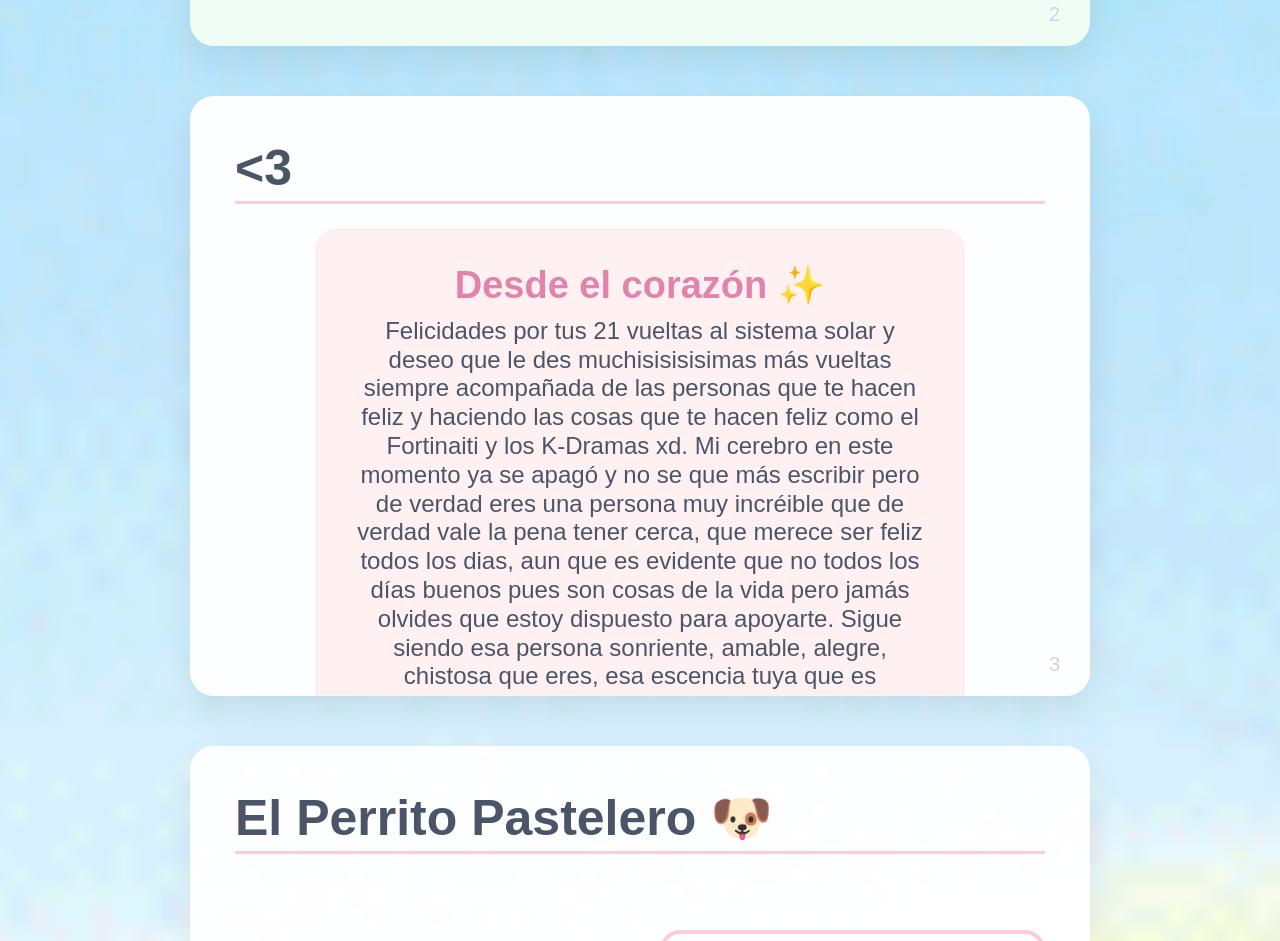
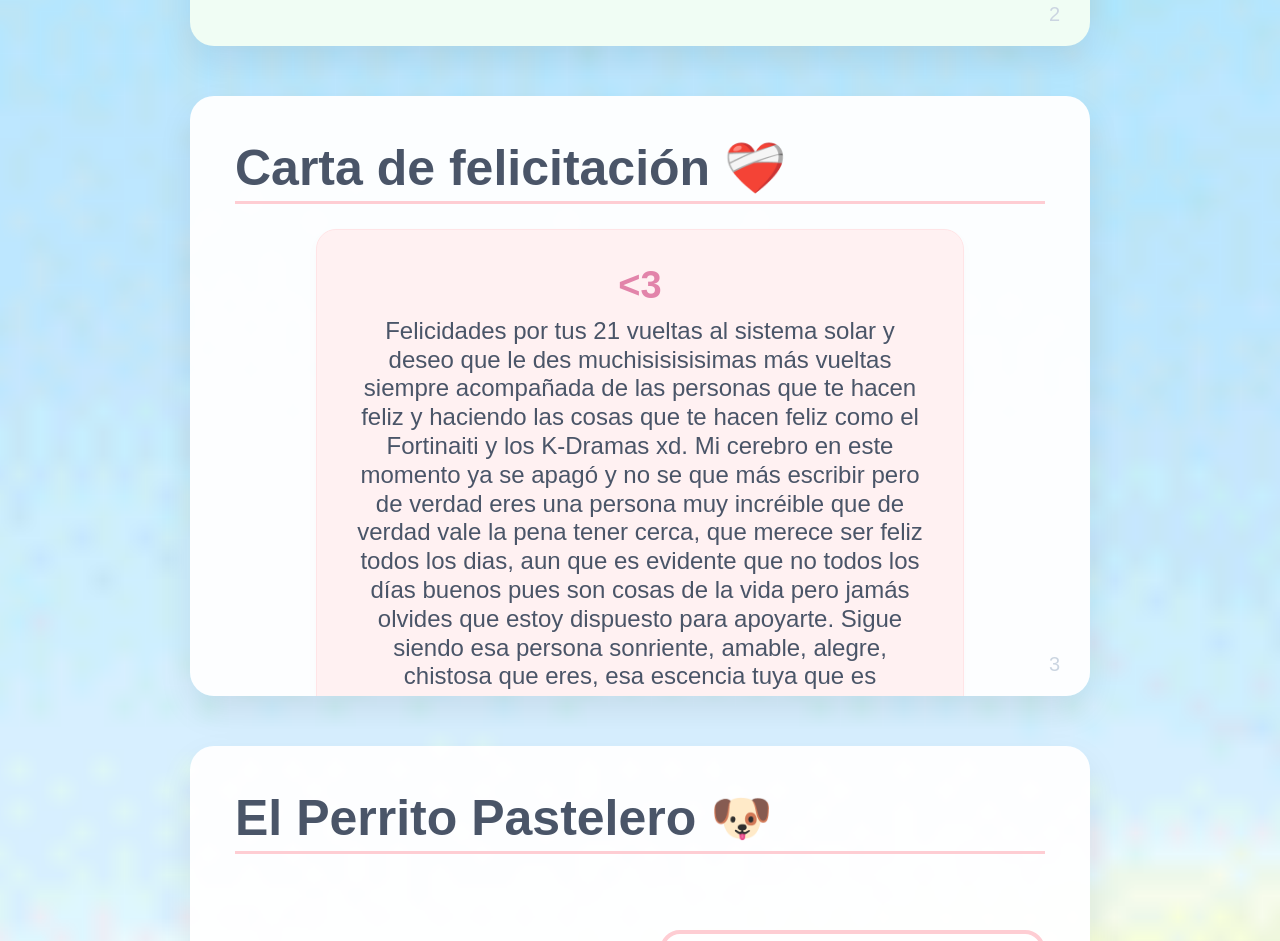
Before and after one commit to Exdf-sudo/Cumple_De_Michi, a plain HTML site: page success.html in a window 1280 px wide. Shown: the part 1264-2205 px from the top of the page. Drawn offline with Linux system fonts and the light colour scheme; a web font is replaced by a local one.

Commit message:
Actualizar success.html

```diff
--- a/success.html
+++ b/success.html
@@ -153,10 +153,10 @@
 </div>
 
 <div class="slide-container">
-    <h2 class="slide-title"><3</h2>
+    <h2 class="slide-title">Carta de felicitación ❤️‍🩹</h2>
     <div class="content-area">
         <div class="single-letter-card">
-            <h3 style="font-size: 38px; color: #e284aa; margin-bottom: 10px;">Desde el corazón ✨</h3>
+            <h3 style="font-size: 38px; color: #e284aa; margin-bottom: 10px;"><3</h3>
 
             <p style="margin: 0; font-size: 24px;">
                 Felicidades por tus 21 vueltas al sistema solar y deseo que le des muchisisisisimas más vueltas siempre acompañada de las personas que te hacen feliz y haciendo las cosas que te hacen feliz como el Fortinaiti y los K-Dramas xd. Mi cerebro en este momento ya se apagó y no se que más escribir pero de verdad eres una persona muy incréible que de verdad vale la pena tener cerca, que merece ser feliz todos los dias, aun que es evidente que no todos los días buenos pues son cosas de la vida pero jamás olvides que estoy dispuesto para apoyarte. Sigue siendo esa persona sonriente, amable, alegre, chistosa que eres, esa escencia tuya que es encantadora... eres un Sol (Cosa que nadie es digno de ser llamado así, en términos nerdos y lameloidemente hablando). QUE LOS CUMPLA FELIZZZZZZZZ.... QUE LOS CUMPLA FELIZZZZZZ.........
```
